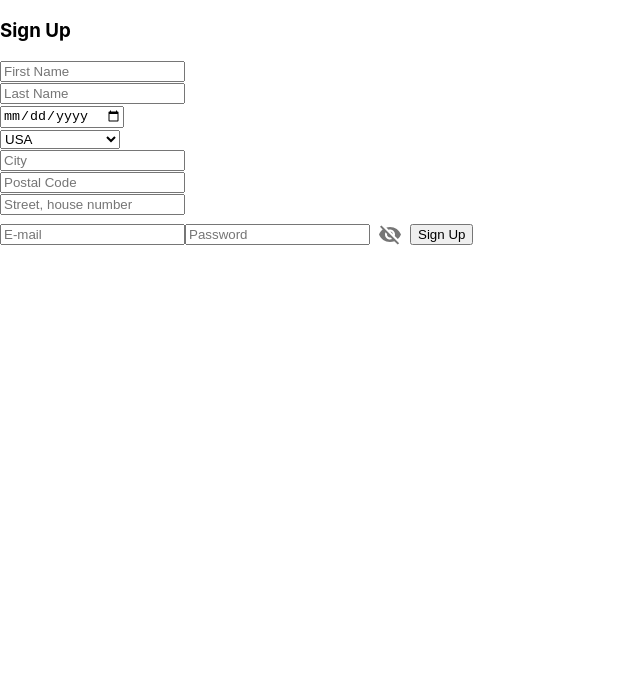
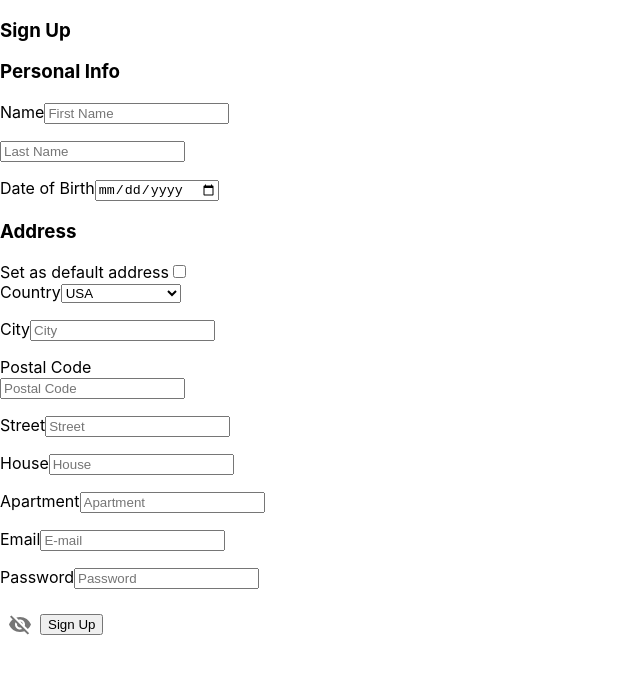
Before and after one commit to bokievkhushnud/ecommerce-shop, a React (Create React App) app: page / in a window 1280 px wide. Shown: the top 674 px of the page, without its empty margins (0-640 px from the left). Built offline with nearby package versions, Linux system fonts and the light colour scheme; no server answers; the HTML template or start-up script is replaced by a standard one.

Commit message:
feat: changes to the form structure

```diff
--- a/src/pages/RegistrationForm.tsx
+++ b/src/pages/RegistrationForm.tsx
@@ -15,6 +15,8 @@ export default function RegistrationForm() {
         city: '',
         postalCode: '',
         street: '',
+        house: '',
+        apartment: '',
         email: '',
         password: '',
     });
@@ -27,6 +29,8 @@ export default function RegistrationForm() {
         city: '',
         postalCode: '',
         street: '',
+        house: '',
+        apartment: '',
         email: '',
         password: '',
     });
@@ -78,6 +82,8 @@ export default function RegistrationForm() {
     const [errPassword, setErrPassword] = useState('');
     const [errBirthdate, setErrBirthdate] = useState('');
     const [errStreet, setErrStreet] = useState('');
+    const [errHouse, setErrHouse] = useState('');
+    const [errApartment, setErrApartment] = useState('');
     const [errCity, setErrCity] = useState('');
     const [errPostalCode, setErrPostalCode] = useState('');
     const [errCountry, setErrCountry] = useState('');
@@ -108,6 +114,18 @@ export default function RegistrationForm() {
         }
         if (formData.street.trim() === '') {
             setErrStreet('Street is required');
+        }
+        if (!/^[0-9\s]+$/.test(formData.postalCode)) {
+            setErrPostalCode('Postal Code is required');
+        }
+        if (!/^[0-9\s]+$/.test(formData.house)) {
+            setErrHouse('House is required');
+        }
+        if (
+            !/^[0-9\s]+$/.test(formData.apartment) ||
+            formData.apartment.trim() === ''
+        ) {
+            setErrApartment('Enter number of apartment');
         }
         if (!/^[A-Za-z\s]+$/.test(formData.city)) {
             setErrCity('Invalid city name');
@@ -164,14 +182,22 @@ export default function RegistrationForm() {
     }
 
     return (
-        <div className="modal">
-            <div className="modal--window">
-                <div className="window--header">
-                    <h3 className="window--header_heading">Sign Up</h3>
+        <div className="signUp">
+            <div className="signUp--window">
+                <div className="signUp--header">
+                    <h3 className="signUp--header_heading">Sign Up</h3>
                 </div>
-                <form className="signUp-form" onSubmit={submitFormData}>
+                <form
+                    className="signUp-form"
+                    onSubmit={submitFormData}
+                    noValidate
+                >
                     <div className="personal-info">
+                        <h3 className="form-heading">Personal Info</h3>
                         <div className="input-block">
+                            <label htmlFor="firstName" className="label">
+                                Name
+                            </label>
                             <input
                                 type="text"
                                 id="firstName"
@@ -182,11 +208,10 @@ export default function RegistrationForm() {
                                 value={formData.firstName}
                                 onChange={formFormData}
                             />
-                            <label htmlFor="firstName" className="label">
-                                {errFirstName}
-                            </label>
+                            <p className="error-message">{errFirstName}</p>
                         </div>
                         <div className="input-block">
+                            <label htmlFor="lastName" className="label"></label>
                             <input
                                 type="text"
                                 id="lastName"
@@ -197,11 +222,12 @@ export default function RegistrationForm() {
                                 value={formData.lastName}
                                 onChange={formFormData}
                             />
-                            <label htmlFor="lastName" className="label">
-                                {errLastName}
-                            </label>
+                            <p className="error-message">{errLastName}</p>
                         </div>
                         <div className="input-block">
+                            <label htmlFor="birthdate" className="label">
+                                Date of Birth
+                            </label>
                             <input
                                 type="date"
                                 id="birthdate"
@@ -211,23 +237,33 @@ export default function RegistrationForm() {
                                 value={formData.birthdate}
                                 onChange={formFormData}
                             />
-                            <label htmlFor="birthdate" className="label">
-                                {errBirthdate}
-                            </label>
+                            <p className="error-message">{errBirthdate}</p>
                         </div>
                     </div>
                     <div className="address">
+                        <h3 className="address-info">Address</h3>
+                        <label
+                            htmlFor="defaultAddress"
+                            className="label-default"
+                        >
+                            Set as default address
+                        </label>
+                        <input type="checkbox" id="defaultAddress" />
                         <div className="input-block">
-                            <select onChange={selectFormData}>
+                            <label htmlFor="country" className="label">
+                                Country
+                            </label>
+                            <select id="country" onChange={selectFormData}>
                                 <option disabled>Select Country...</option>
                                 <option value="USA">USA</option>
                                 <option value="other">Other...</option>
                             </select>
-                            <label htmlFor="country" className="label">
-                                {errCountry}
-                            </label>
+                            <p className="error-message">{errCountry}</p>
                         </div>
                         <div className="input-block">
+                            <label htmlFor="city" className="label">
+                                City
+                            </label>
                             <input
                                 type="text"
                                 id="city"
@@ -238,11 +274,12 @@ export default function RegistrationForm() {
                                 value={formData.city}
                                 onChange={formFormData}
                             />
-                            <label htmlFor="city" className="label">
-                                {errCity}
-                            </label>
+                            <p className="error-message">{errCity}</p>
                         </div>
                         <div className="post-address">
+                            <label htmlFor="postalCode" className="label">
+                                Postal Code
+                            </label>
                             <div className="input-block">
                                 <input
                                     type="text"
@@ -254,27 +291,57 @@ export default function RegistrationForm() {
                                     value={formData.postalCode}
                                     onChange={formFormData}
                                 />
-                                <label htmlFor="postalCode" className="label">
-                                    {errPostalCode}
-                                </label>
+                                <p className="error-message">{errPostalCode}</p>
                             </div>
                             <div className="input-block">
+                                <label htmlFor="street" className="label">
+                                    Street
+                                </label>
                                 <input
                                     type="text"
                                     id="street"
                                     className="input"
-                                    placeholder="Street, house number"
+                                    placeholder="Street"
                                     name="street"
                                     required
                                     value={formData.street}
                                     onChange={formFormData}
                                 />
-                                <label htmlFor="street" className="label">
-                                    {errStreet}
+                                <p className="error-message">{errStreet}</p>
+                                <label htmlFor="house" className="label">
+                                    House
                                 </label>
+                                <input
+                                    type="text"
+                                    id="house"
+                                    className="input"
+                                    placeholder="House"
+                                    name="house"
+                                    required
+                                    value={formData.street}
+                                    onChange={formFormData}
+                                />
+                                <p className="error-message">{errHouse}</p>
+                                <label htmlFor="apartment" className="label">
+                                    Apartment
+                                </label>
+                                <input
+                                    type="text"
+                                    id="apartment"
+                                    className="input"
+                                    placeholder="Apartment"
+                                    name="apartment"
+                                    value={formData.street}
+                                    onChange={formFormData}
+                                />
+                                <p className="error-message">{errApartment}</p>
                             </div>
                         </div>
                     </div>
+                    <div className="credentials">
+                        <label htmlFor="email" className="label">
+                            Email
+                        </label>
                         <input
                             type="text"
                             id="email"
@@ -286,8 +353,9 @@ export default function RegistrationForm() {
                             value={formData.email}
                             onChange={formFormData}
                         />
-                    <label htmlFor="email" className="label">
-                        {errEmail}
+                        <p className="error-message">{errEmail}</p>
+                        <label htmlFor="password" className="label">
+                            Password
                         </label>
                         <input
                             type={type}
@@ -300,9 +368,8 @@ export default function RegistrationForm() {
                             value={formData.password}
                             onChange={formFormData}
                         />
-                    <label htmlFor="password" className="label">
-                        {errPassword}
-                    </label>
+                        <p className="error-message">{errPassword}</p>
+                    </div>
                     <IconButton onClick={showPassword}>{icon}</IconButton>
                     <button type="submit" id="submitBtn" className="btn">
                         Sign Up
--- a/src/types/types.ts
+++ b/src/types/types.ts
@@ -10,6 +10,8 @@ export type FormData = {
     city: string;
     postalCode: string;
     street: string;
+    house: string;
+    apartment: string;
     email: string;
     password: string;
 };
```
Lines whose indentation alone changed are shown as unchanged.
